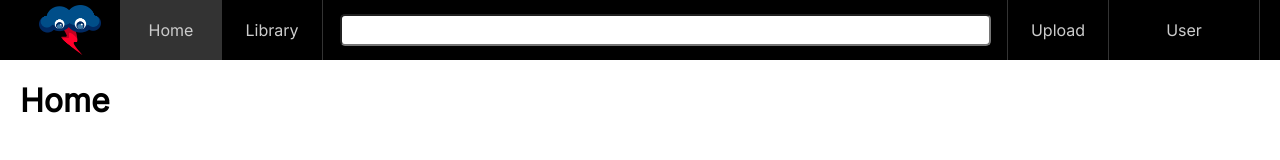
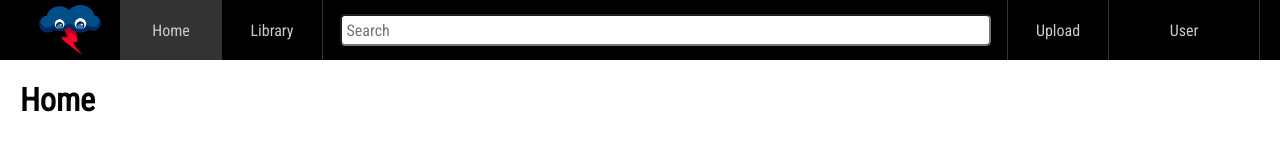
Before and after one commit to isaacsungpak/klangwolke, a React (Create React App) app in the folder react-app/: page / in a window 1280 px wide. Shown: the top 160 px of the page. Built offline with nearby package versions, Linux system fonts and the light colour scheme; no server answers.

Commit message:
changed font

```diff
--- a/react-app/public/index.html
+++ b/react-app/public/index.html
@@ -5,11 +5,11 @@
     <title>Klangwolke</title>
     <link rel="preconnect" href="https://fonts.googleapis.com">
     <link rel="preconnect" href="https://fonts.gstatic.com" crossorigin>
-    <link href="https://fonts.googleapis.com/css2?family=Inter&display=swap" rel="stylesheet">
+    <link href="https://fonts.googleapis.com/css2?family=Roboto+Condensed&display=swap" rel="stylesheet">
   </head>
   <body style="
     margin: 0;
-    font-family: 'Inter', sans-serif;
+    font-family: 'Roboto Condensed', sans-serif;
   ">
     <div id="root"></div>
   </body>
--- a/react-app/src/components/NavBar.js
+++ b/react-app/src/components/NavBar.js
@@ -69,7 +69,8 @@
     border-radius: 5px;
     outline: none;
     padding-left: 5px;
-    font-family:'Inter', sans-serif;
+    font-family:'Roboto Condensed', sans-serif;
+    font-size: 16px;
   }
 
   #user-tab {
@@ -104,7 +105,7 @@
         </li>
         <li>
           <form id="search-form">
-            <input id="searchbar"/>
+            <input id="searchbar" placeholder="Search"/>
           </form>
         </li>
         <li>
```
